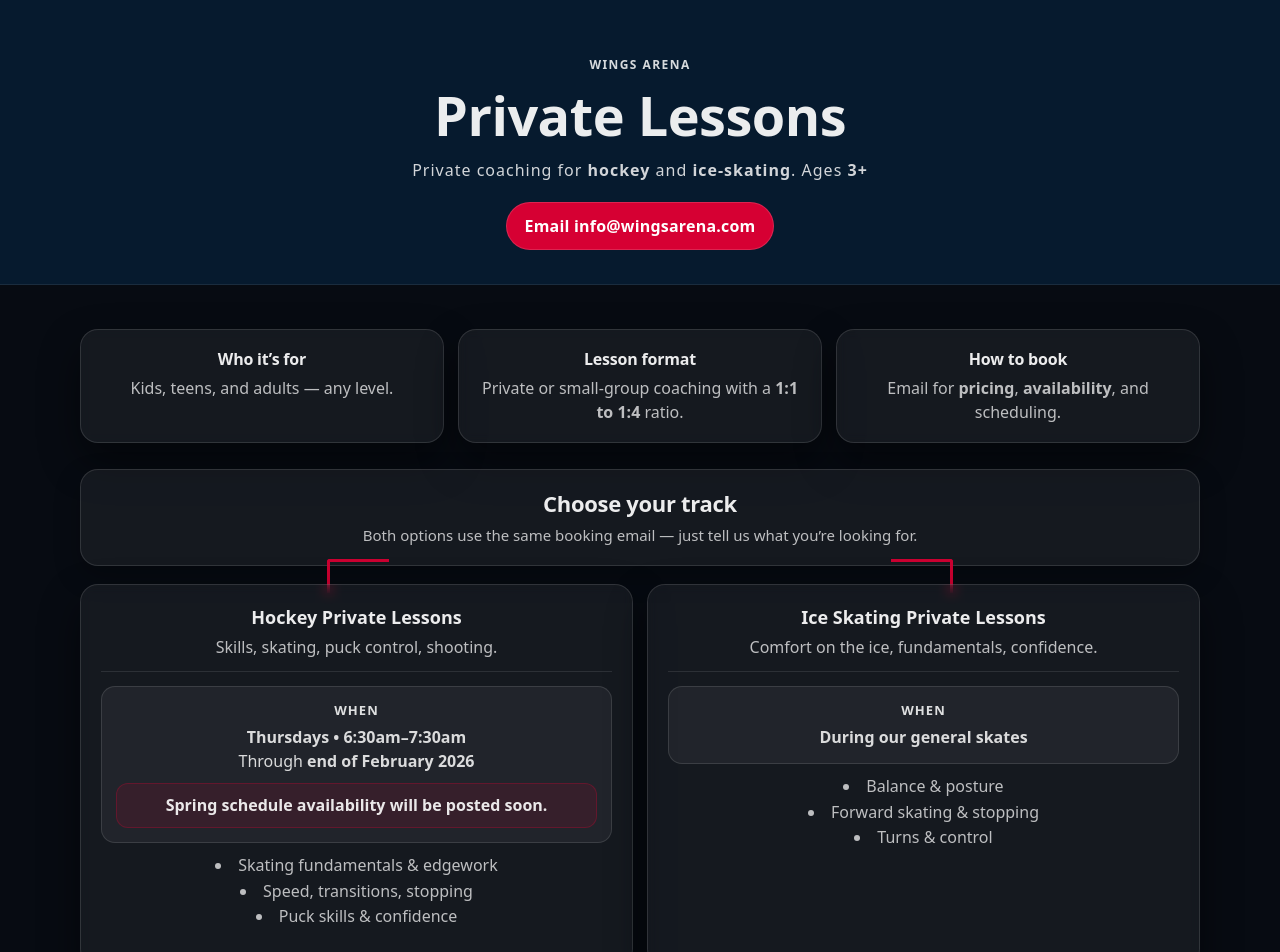
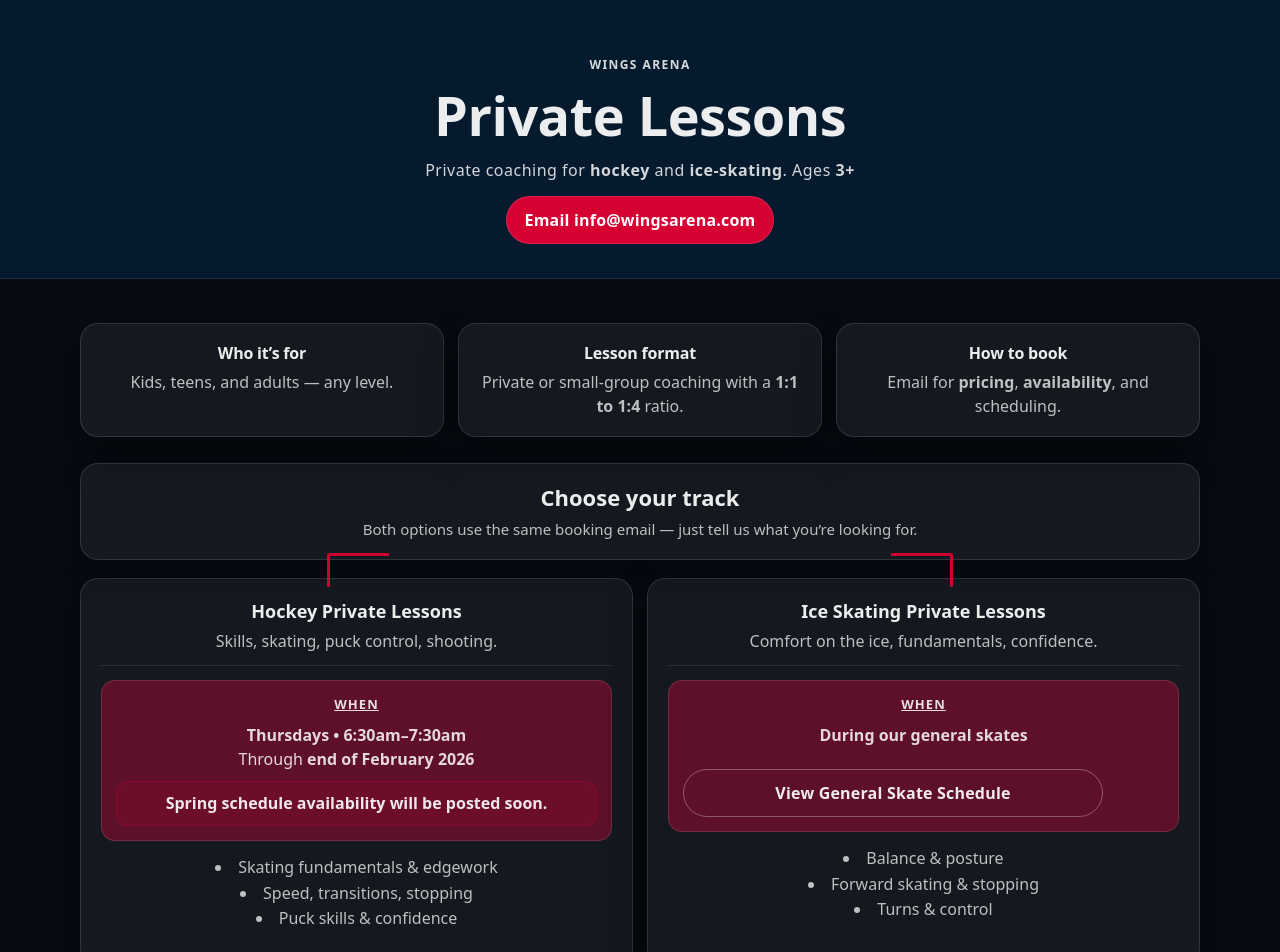
Before and after one commit to Avmannino/private_lessons_webpage_embed, a React (Vite) app: page / in a window 1280 px wide. Shown: the top 952 px of the page. Built offline with nearby package versions, Linux system fonts and the light colour scheme.

Commit message:
Added Calendar Linked Button

```diff
--- a/src/App.css
+++ b/src/App.css
@@ -4,7 +4,6 @@
   --navy: #003764;
   --red: #d60033;
 
-  /* Dark scheme (NO gradients) */
   --bg: #070b12;
   --hero: #061a2e;
   --surface: rgba(255, 255, 255, 0.06);
@@ -16,8 +15,10 @@
   --shadow: 0 18px 40px rgba(0, 0, 0, 0.45);
   --radius: 18px;
 
-  /* Responsive spacing */
   --gutter: 32px;
+
+  /* ✅ consistent vertical rhythm */
+  --stack: 14px;
 }
 
 * {
@@ -29,16 +30,24 @@
   height: 100%;
 }
 
-html {
-  scroll-behavior: smooth;
-}
-
 body {
   margin: 0;
   background: var(--bg);
   color: var(--text);
   font-family: ui-sans-serif, system-ui, -apple-system, Segoe UI, Roboto, Helvetica,
     Arial, "Apple Color Emoji", "Segoe UI Emoji";
+}
+
+/* ✅ prevent long words/urls from breaking layouts */
+body,
+p,
+h1,
+h2,
+h3,
+li,
+a {
+  overflow-wrap: anywhere;
+  word-break: normal;
 }
 
 a {
@@ -62,11 +71,6 @@
   flex: 1;
 }
 
-/* Ensure anchor jumps don't feel cramped */
-#options {
-  scroll-margin-top: 22px;
-}
-
 /* Hero */
 .hero {
   padding: 56px 0 34px;
@@ -77,9 +81,7 @@
 .heroInner {
   display: flex;
   flex-direction: column;
-  gap: 14px;
-
-  /* ✅ Center the hero content stack */
+  gap: var(--stack);
   align-items: center;
   text-align: center;
 }
@@ -91,7 +93,6 @@
   text-transform: uppercase;
   font-size: 12px;
   color: rgba(255, 255, 255, 0.84);
-  text-align: center;
 }
 
 .heroTitle {
@@ -99,26 +100,21 @@
   font-size: clamp(30px, 5vw, 54px);
   line-height: 1.05;
   letter-spacing: -0.5px;
-  text-align: center;
 }
 
 .heroSub {
-  /* ✅ Remove flex so it behaves like normal centered text */
   margin: 0 auto;
   font-size: clamp(14px, 1.4vw, 16px);
   line-height: 1.55;
-  letter-spacing: 1px;
+  letter-spacing: 0.5px;
   color: rgba(255, 255, 255, 0.82);
-
-  /* ✅ Ensures it stays nicely centered under title */
   max-width: 62ch;
-  text-align: center;
 }
 
 .heroCtas {
   display: flex;
-  margin-top: 6px;
   justify-content: center;
+  width: 100%;
 }
 
 /* Buttons */
@@ -127,18 +123,17 @@
   align-items: center;
   justify-content: center;
   text-decoration: none;
-
   padding: 12px 16px;
   border-radius: 999px;
-
   font-weight: 900;
   letter-spacing: 0.2px;
-
   border: 1px solid transparent;
   cursor: pointer;
-
   transition: transform 0.12s ease, opacity 0.12s ease, background 0.12s ease,
     border-color 0.12s ease;
+  max-width: 100%;
+  white-space: normal; /* ✅ allows wrapping if needed */
+  text-align: center;
 }
 
 .btn:active {
@@ -160,12 +155,34 @@
   padding-right: 18px;
 }
 
+/* Outline button */
+.btnOutline {
+  background: transparent;
+  color: rgba(255, 255, 255, 0.92);
+  border-color: rgba(255, 255, 255, 0.3);
+}
+
+.btnOutline:hover {
+  background: rgba(255, 255, 255, 0.06);
+  border-color: rgba(255, 255, 255, 0.42);
+}
+
+/* ✅ Keep the schedule button from smashing into other elements */
+.btnCalendar {
+  margin-top: 12px;
+  width: 100%;
+  max-width: 420px; /* ✅ looks clean on wide cards */
+}
+
 /* Info cards */
 .infoGrid {
-  margin-top: 0;
   display: grid;
   grid-template-columns: repeat(3, 1fr);
   gap: 14px;
+}
+
+.infoGrid > * {
+  min-width: 0; /* ✅ prevents overflow in CSS grid */
 }
 
 .infoCard {
@@ -174,7 +191,6 @@
   border-radius: var(--radius);
   box-shadow: var(--shadow);
   padding: 18px;
-  backdrop-filter: blur(6px);
 }
 
 .cardTitle {
@@ -205,14 +221,12 @@
   background: var(--surface);
   box-shadow: 0 10px 26px rgba(0, 0, 0, 0.25);
   position: relative;
-  overflow: visible;
 }
 
 .sectionTitle {
   margin: 0 0 6px;
   font-size: clamp(18px, 2.2vw, 22px);
   color: rgba(255, 255, 255, 0.92);
-  letter-spacing: -0.3px;
   text-align: center;
 }
 
@@ -224,7 +238,7 @@
   font-size: clamp(13px, 1.5vw, 15px);
 }
 
-/* Red connector brackets (desktop/tablet landscape only) */
+/* Red connector brackets */
 .sectionConnectors {
   position: absolute;
   left: 0;
@@ -264,20 +278,28 @@
   margin-top: 18px;
 }
 
+.twoCol > * {
+  min-width: 0; /* ✅ prevents overflow in CSS grid */
+}
+
 .optionCard {
   background: var(--surface);
   border: 1px solid var(--border);
   border-radius: var(--radius);
   box-shadow: var(--shadow);
   padding: 20px;
-  backdrop-filter: blur(6px);
+
+  /* ✅ consistent internal spacing so nothing collides */
+  display: flex;
+  flex-direction: column;
+  gap: 14px;
+
   text-align: center;
 }
 
 .optionTop {
   padding-bottom: 12px;
-  border-bottom: 1px solid rgba(255, 255, 255, 0.10);
-  margin-bottom: 14px;
+  border-bottom: 1px solid rgba(255, 255, 255, 0.1);
 }
 
 .optionTitle {
@@ -293,19 +315,24 @@
 }
 
 .miniBlock {
-  margin: 14px 0 10px;
   padding: 14px;
   border-radius: 14px;
   border: 1px solid rgba(255, 255, 255, 0.12);
-  background: rgba(255, 255, 255, 0.05);
+  background: #d4013963;
+
+  /* ✅ ensures the schedule button never overlaps */
+  display: flex;
+  flex-direction: column;
+  gap: 10px;
 }
 
 .miniLabel {
-  margin: 0 0 6px;
+  margin: 0;
   font-weight: 900;
   color: rgba(255, 255, 255, 0.86);
   font-size: 13px;
   text-transform: uppercase;
+  text-decoration: underline;
   letter-spacing: 0.08em;
 }
 
@@ -316,7 +343,6 @@
 }
 
 .note {
-  margin-top: 10px;
   padding: 10px 12px;
   border-radius: 12px;
   border: 1px solid rgba(214, 0, 51, 0.28);
@@ -327,7 +353,7 @@
 }
 
 .miniList {
-  margin: 10px 0 0;
+  margin: 0;              /* ✅ remove extra margins that can look uneven */
   padding-left: 0;
   list-style-position: inside;
   color: var(--muted);
@@ -335,13 +361,7 @@
   text-align: center;
 }
 
-.cardCtas {
-  margin-top: 16px;
-  display: flex;
-  justify-content: center;
-}
-
-/* Bottom CTA (center + stacked) */
+/* Bottom CTA */
 .bottomCta {
   margin-top: 26px;
   border-radius: var(--radius);
@@ -372,12 +392,13 @@
   max-width: 56ch;
 }
 
-/* Footer at bottom of screen */
+/* ✅ Footer: remove the negative margin so it never overlaps */
 .siteFooter {
   text-align: center;
   color: rgba(255, 255, 255, 0.55);
   font-size: 12px;
   padding: 16px 0 18px;
+  margin-top: 0; /* ✅ was -35px */
 }
 
 /* ===========================
@@ -449,15 +470,12 @@
     gap: 12px;
   }
 
+  /* Buttons full width on mobile */
   .btn {
     width: 100%;
   }
 
-  .heroCtas {
-    width: 100%;
-  }
-
-  .cardCtas {
-    width: 100%;
+  .btnCalendar {
+    max-width: none;
   }
 }
--- a/src/App.jsx
+++ b/src/App.jsx
@@ -2,6 +2,9 @@
 import "./App.css";
 
 const CONTACT_EMAIL = "info@wingsarena.com";
+
+// ✅ Wix-safe schedule page link (no anchors needed)
+const SCHEDULE_URL = "https://www.wingsarena.com/schedule";
 
 export default function App() {
   return (
@@ -108,6 +111,16 @@
                   <p className="miniText">
                     <strong>During our general skates</strong>
                   </p>
+
+                  {/* ✅ NEW: Button to schedule page */}
+                  <a
+                    className="btn btnOutline btnCalendar"
+                    href={SCHEDULE_URL}
+                    target="_top"
+                    rel="noopener noreferrer"
+                  >
+                    View General Skate Schedule
+                  </a>
                 </div>
 
                 <ul className="miniList" aria-label="Ice skating focus areas">
```
